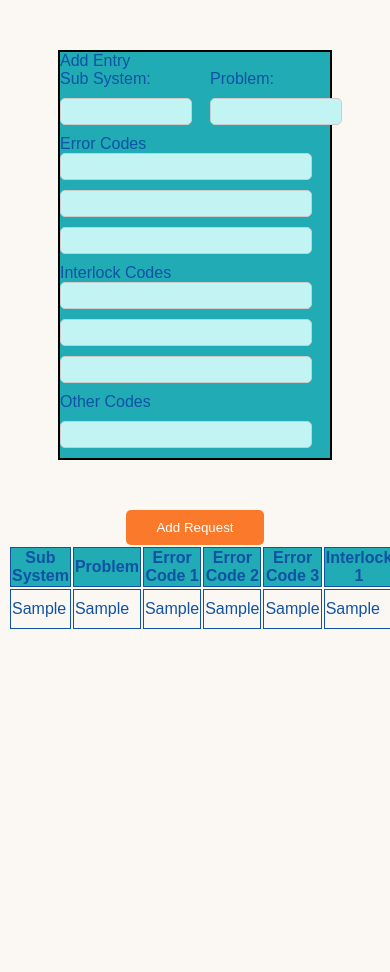
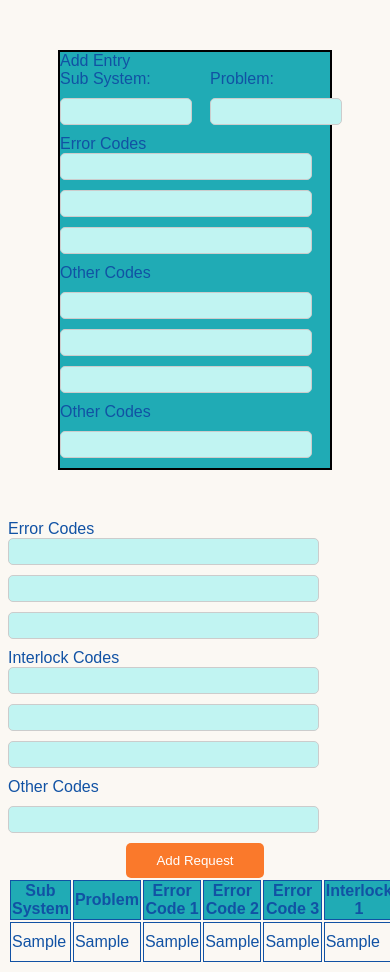
Before and after one commit to gabrielTMH/medicalAI, a Flask app: page / in a window 390 px wide; the page is wider, and only the part inside the window is pictured. Before the commit the page ends 629 px from the top of that part, so only its background shows below. Run offline with Flask 3, Linux system fonts and the light colour scheme; tables that the repository leaves empty hold one stand-in row (values such as "Sample post").

Commit message:
Adding mobile friendly

```diff
--- a/src/templates/index.html
+++ b/src/templates/index.html
@@ -39,6 +39,26 @@
     <div id="item-errorCodeBox3">
         <input type="text" name="error_code3" id="error_code3" class="error_code">
     </div>
+        <label for="other_codes">Other Codes</label>
+           <input type="text" name="interlock1" id="interlock1" class="interlock">
+        <input type="text" name="interlock2" id="interlock2" class="interlock">
+        <input type="text" name="interlock3" id="interlock3" class="interlock">
+        <label for="other_codes">Other Codes</label>
+        <input type="text" name="other_codes" id="other_codes">
+    </div>
+</div>
+    <div id="item-errorCodes">
+        Error Codes
+    </div>
+    <div id="item-errorCodeBox1">
+            <input type="text" name="error_code1" id="error_code1" class="error_code">
+    </div>
+    <div id="item-errorCodeBox2">
+        <input type="text" name="error_code2" id="error_code2" class="error_code">
+    </div>
+    <div id="item-errorCodeBox3">
+        <input type="text" name="error_code3" id="error_code3" class="error_code">
+    </div>
 
     <div id="item-interlocks">
         Interlock Codes
@@ -59,14 +79,13 @@
     <div id="item-otherCodesBox">
         <input type="text" name="other_codes" id="other_codes">
     </div>
-</div>
     </div>
-    <input type="submit" value="Add Request">
+
+     <input type="submit" value="Add Request">
 </form>
 
 
-
-
+</div>
 <div id="right-column">
 <table class="table-bordered">
     <tr>
```
